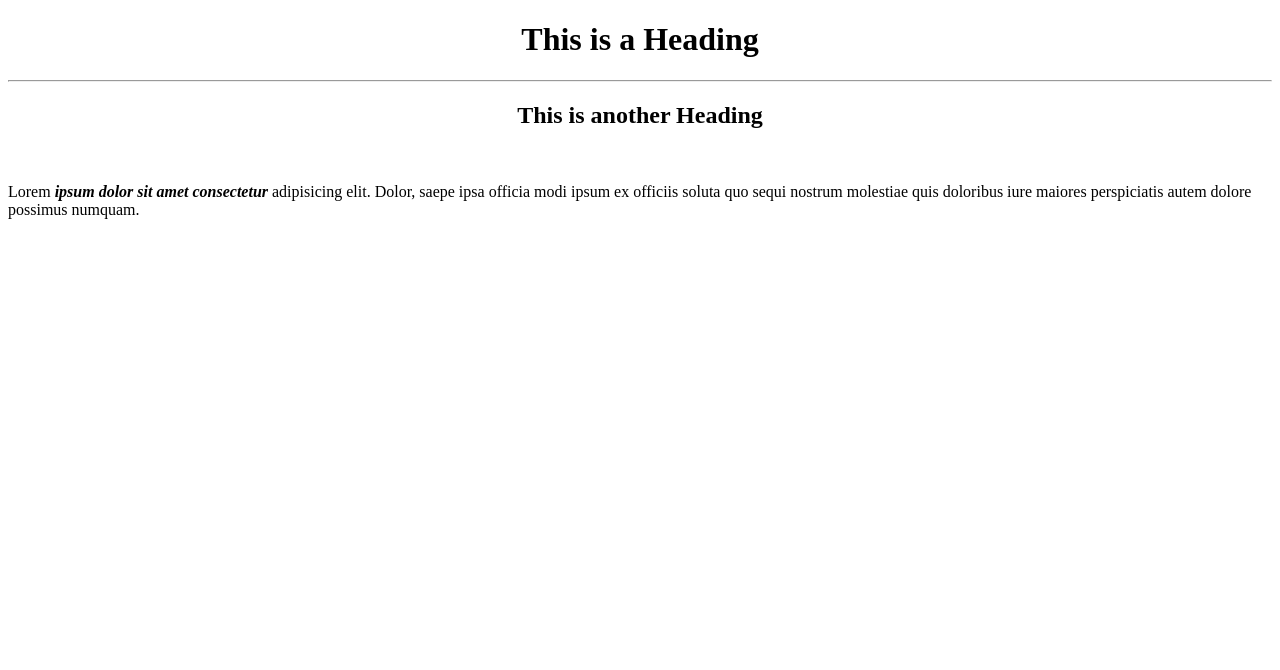
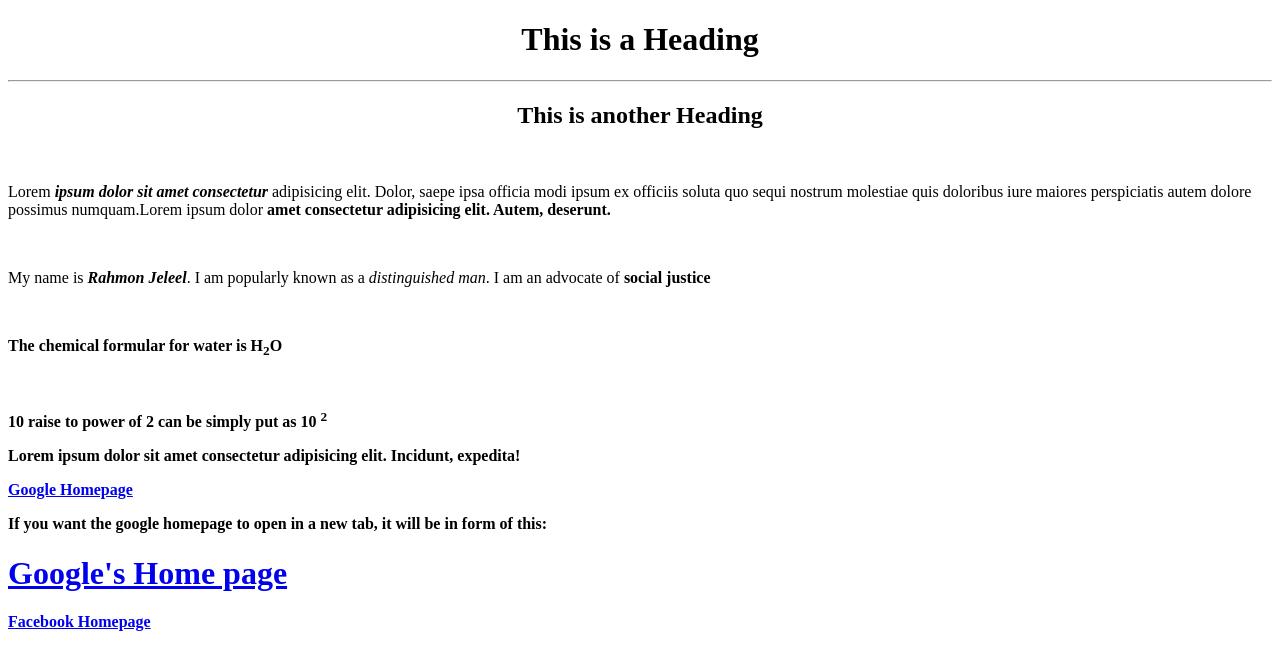
Before and after one commit to Rahmon2020/mywebsite, a plain HTML site: page MY NEW PROJECT/coding.html in a window 1280 px wide. Drawn offline with Linux system fonts and the light colour scheme.

Commit message:
Update coding.html

```diff
--- a/MY NEW PROJECT/coding.html
+++ b/MY NEW PROJECT/coding.html
@@ -11,8 +11,20 @@
     <hr>
     <h2><center> <b>This is another Heading</b></center></h2>
 <br>
-<p>Lorem <b><i>ipsum dolor sit amet consectetur</i></b> adipisicing elit. Dolor, saepe ipsa officia modi ipsum ex officiis soluta quo sequi nostrum molestiae quis doloribus iure maiores perspiciatis autem dolore possimus numquam.</p>
+<p>Lorem <b><i>ipsum dolor sit amet consectetur</i></b> adipisicing elit. Dolor, saepe ipsa officia modi ipsum ex officiis soluta quo sequi nostrum molestiae quis doloribus iure maiores perspiciatis autem dolore possimus numquam.Lorem ipsum dolor <b> amet consectetur adipisicing elit. Autem, deserunt.</b></p>
+<br><p>My name is <b><i>Rahmon Jeleel</i></b>. I am popularly known as a <i>distinguished man</i>. I am an advocate of <b>social justice<b/> </p>
+<br>
+<p>The chemical formular for water is H<sub>2</sub>O</p>
+<br>
+<p>10 raise to power of 2 can be simply put as 10 <sup>2</sup></p>
+<p>Lorem ipsum dolor sit amet consectetur adipisicing elit. Incidunt, expedita!</p>
+<a href="https://wwww.google.com"> Google Homepage</a>
+<p> If you want the google homepage to open in a new tab, it will be in form of this:
 
+    <a href="https://www.google.com" target="_blank"><h1>Google's Home page</h1></a>
+<a href="https://www.facebook.com" target="
+_blank">Facebook Homepage</a>
+</p>
 
 </body>
 </html>
```
